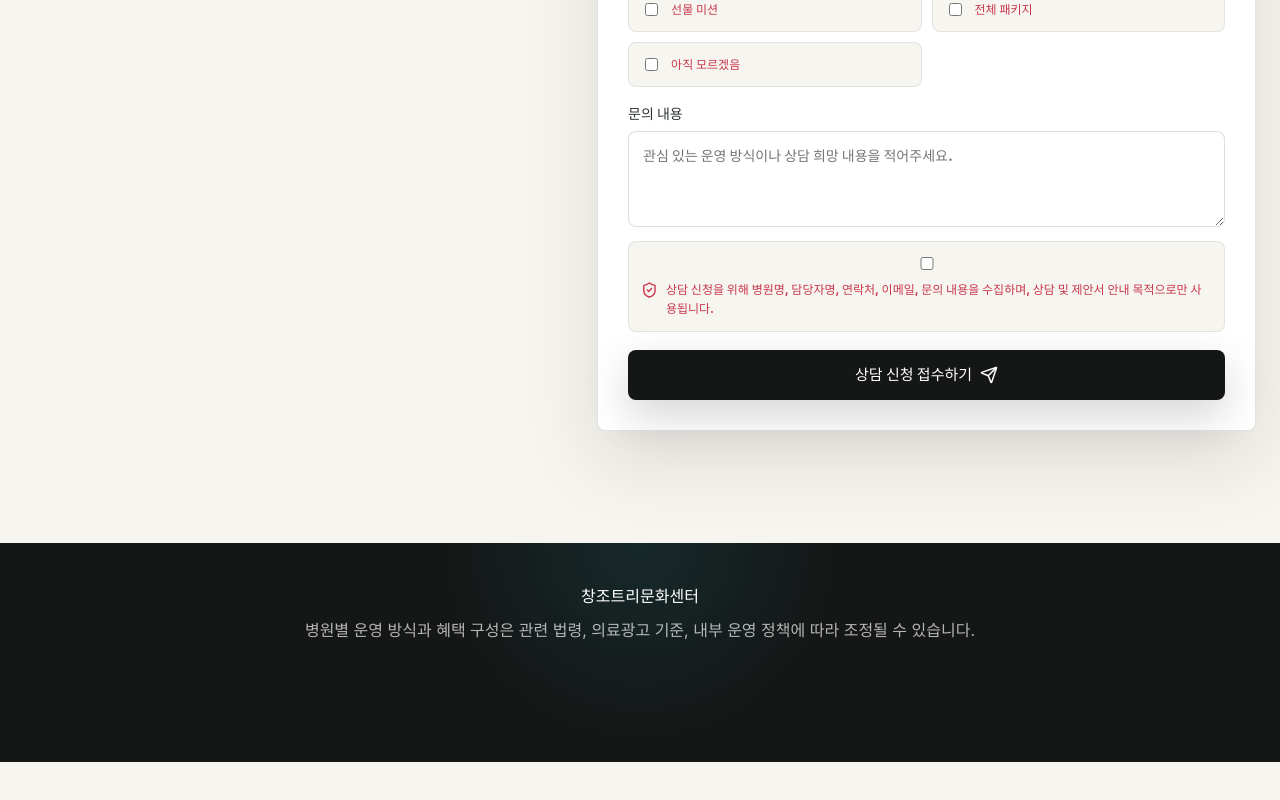
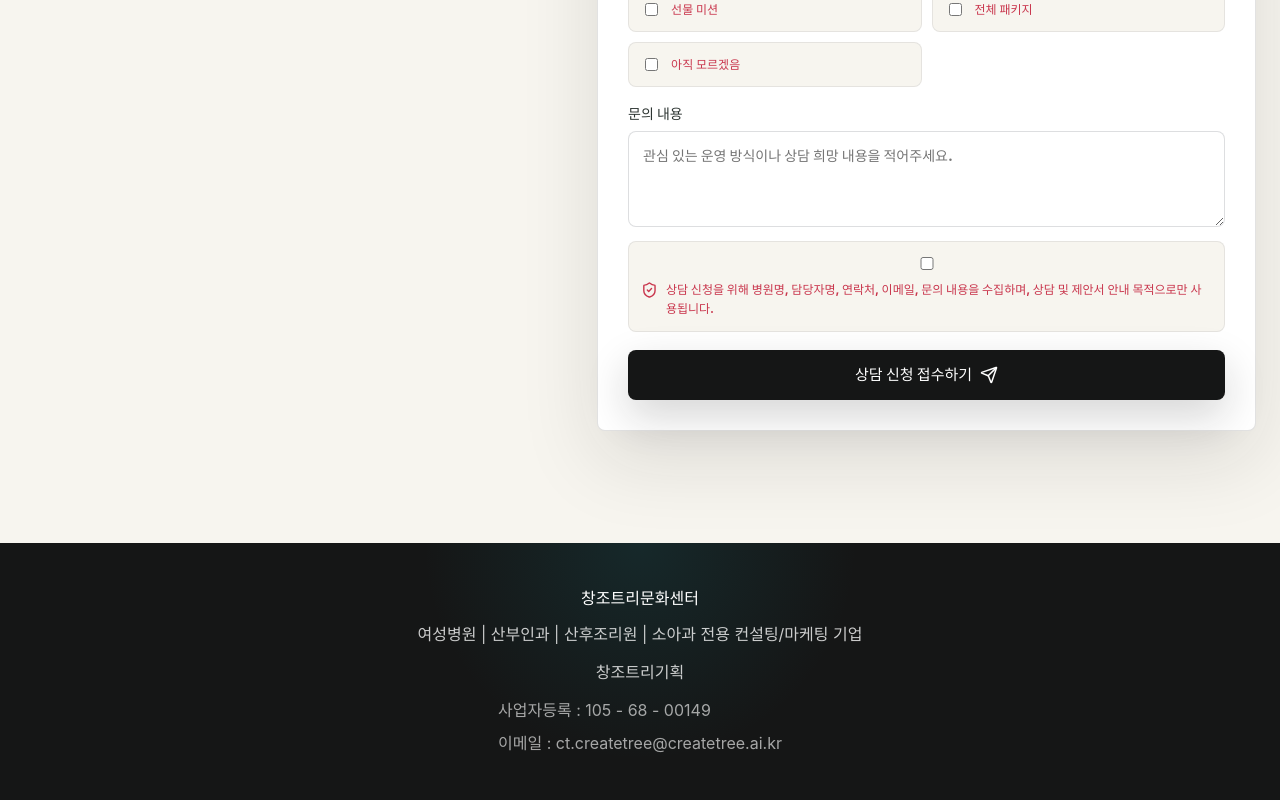
Before and after one commit to createtree2017/createtree-Official, a React (Vite) app: page / in a window 1280 px wide. Shown: the part 8991-9791 px from the top of the page. Before the commit the page ends 9753 px from the top, so only its background shows below. Built offline with nearby package versions, Linux system fonts and the light colour scheme; a web font is replaced by a local one.

Commit message:
Update hospital landing footer details

```diff
--- a/client/src/pages/HospitalLandingPage.tsx
+++ b/client/src/pages/HospitalLandingPage.tsx
@@ -29,11 +29,15 @@ export function HospitalLandingPage() {
         <FaqSection />
       </main>
       <footer className="site-footer">
-        <strong>창조트리문화센터</strong>
-        <p>
-          병원별 운영 방식과 혜택 구성은 관련 법령, 의료광고 기준, 내부 운영 정책에 따라 조정될 수
-          있습니다.
-        </p>
+        <div className="site-footer-inner">
+          <strong>창조트리문화센터</strong>
+          <p className="site-footer-service">여성병원 | 산부인과 | 산후조리원 | 소아과 전용 컨설팅/마케팅 기업</p>
+          <p className="site-footer-company">창조트리기획</p>
+          <address className="site-footer-info">
+            <span>사업자등록 : 105 - 68 - 00149</span>
+            <span>이메일 : ct.createtree@createtree.ai.kr</span>
+          </address>
+        </div>
       </footer>
       <StickyCTA />
     </>
--- a/client/src/styles.css
+++ b/client/src/styles.css
@@ -1786,7 +1786,7 @@ textarea:focus-visible {
 }
 
 .site-footer {
-  padding: 40px 20px 118px;
+  padding: 42px 20px 122px;
   color: rgba(255, 255, 255, 0.68);
   background:
     radial-gradient(circle at 50% 0%, rgba(27, 125, 135, 0.18), transparent 30%),
@@ -1794,17 +1794,42 @@ textarea:focus-visible {
   text-align: center;
 }
 
+.site-footer-inner {
+  display: grid;
+  gap: 12px;
+  width: min(720px, 100%);
+  margin: 0 auto;
+}
+
 .site-footer strong {
   display: block;
-  margin-bottom: 10px;
   color: #fff;
   font-weight: 850;
 }
 
-.site-footer p {
+.site-footer p,
+.site-footer address {
   margin: 0 auto;
-  max-width: 720px;
-  line-height: 1.72;
+  line-height: 1.64;
+}
+
+.site-footer-service,
+.site-footer-company {
+  color: rgba(255, 255, 255, 0.78);
+}
+
+.site-footer-company {
+  font-weight: 760;
+}
+
+.site-footer-info {
+  display: grid;
+  gap: 6px;
+  width: fit-content;
+  margin-top: 6px;
+  color: rgba(255, 255, 255, 0.62);
+  font-style: normal;
+  text-align: left;
 }
 
 .sticky-cta {
```
